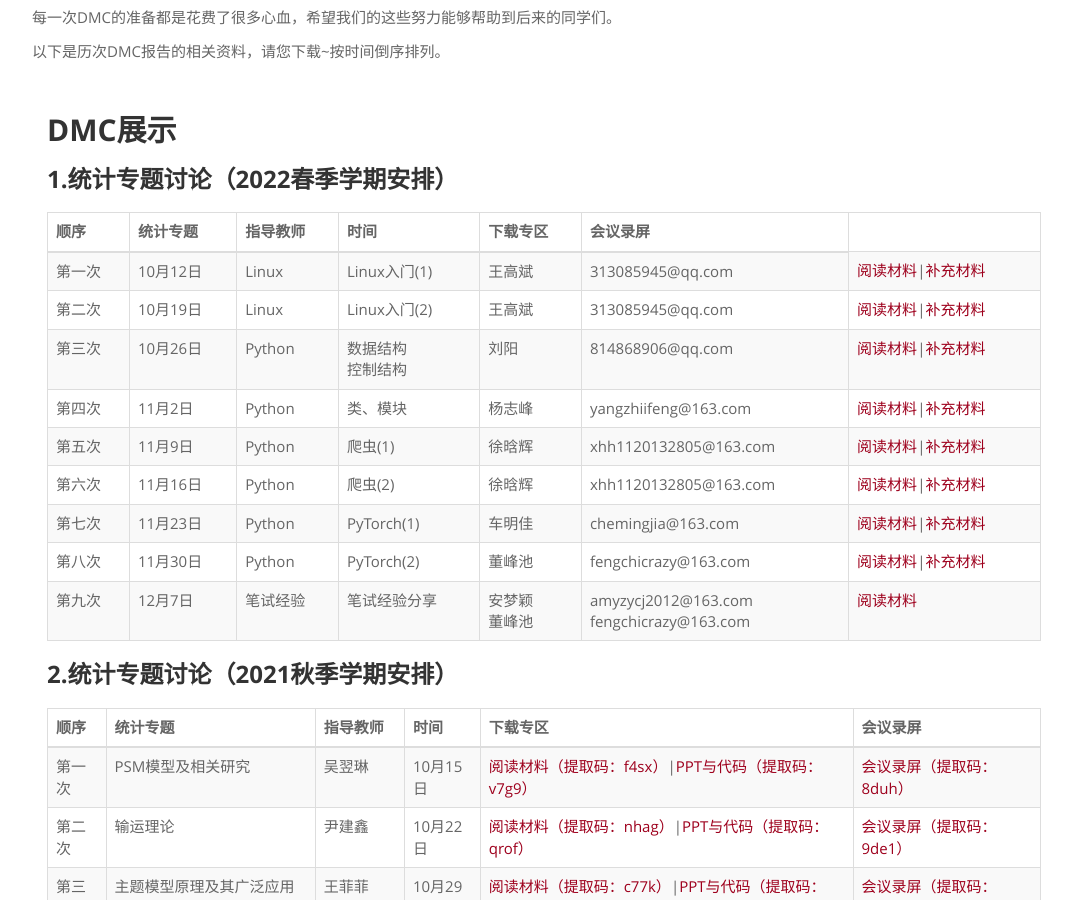
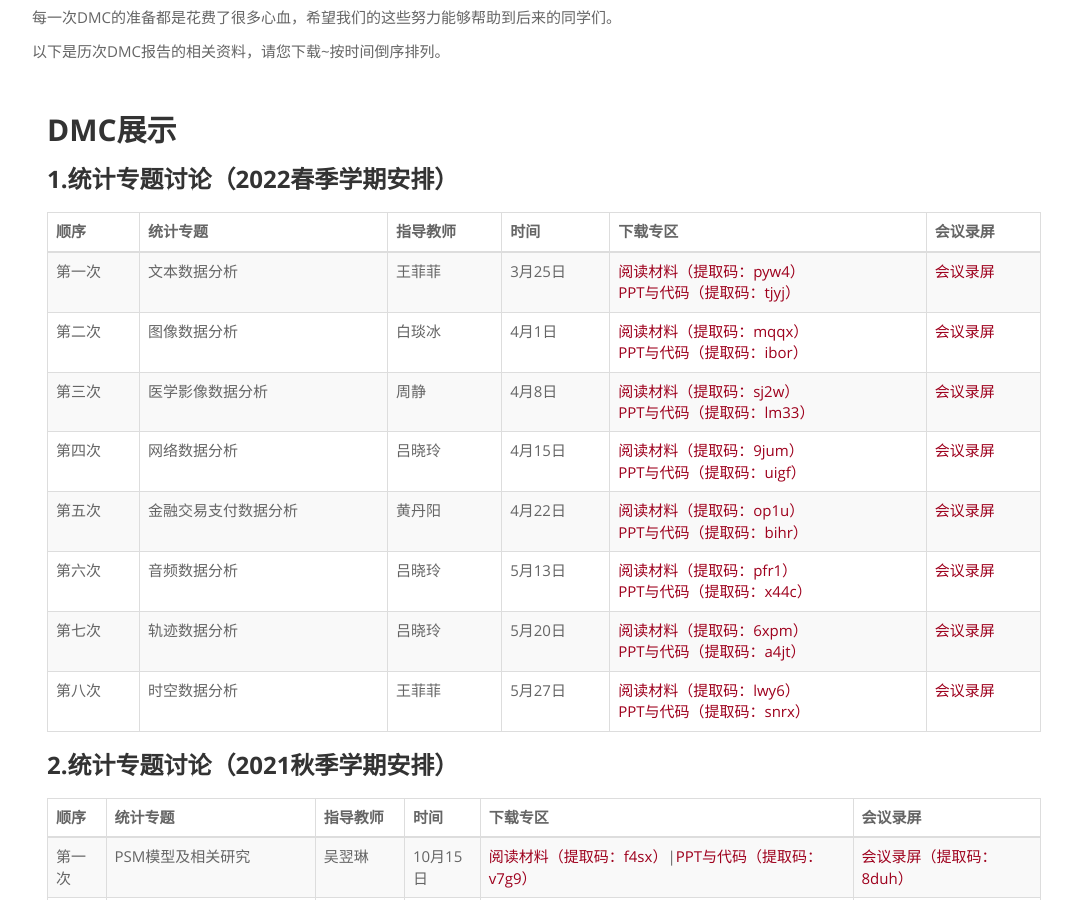
Before and after one commit to rucdmc/rucdmc.github.io, a Jekyll site: the page built from archive.html, in a window 1280 px wide and 900 px high, scrolled down 204 px. Shown: the whole window, without its empty margins (96-1168 px from the left). Built offline with Jekyll 4.4.1, drawn with Linux system fonts in a browser that asks for light colours.

Commit message:
Update archive.html

```diff
--- a/archive.html
+++ b/archive.html
@@ -33,87 +33,72 @@ layout: default
      <tbody>
  	<tr>
             <td>第一次</td>
-            <td>10月12日</td>
-            <td>Linux</td>
-            <td>Linux入门&#40;1&#41;</td>
-            <td>王高斌</td>
-            <td>313085945@qq.com</td>
-            <td><a href="http://pan.baidu.com/s/1i4NVQfj">阅读材料</a>|<a href="http://pan.baidu.com/s/1bpMxkj9">补充材料</a></td>
+            <td>文本数据分析</td>
+            <td>王菲菲</td>
+            <td>3月25日</td>
+            <td><a href="https://pan.baidu.com/s/1R8UI1hGWEa8ZaNWw_894lQ?pwd=pyw4">阅读材料（提取码：pyw4）</a><br /><a href="https://pan.baidu.com/s/1ghZytZiGULQNHrfoMXhQyg?pwd=tjyj">PPT与代码（提取码：tjyj）</a></td>
+            <td><a href="https://meeting.tencent.com/v2/cloud-record/share?id=6a9447b5-2d77-47f9-b73d-fdaeaba04384&from=3">会议录屏</a></td>
  </tr>
         <tr>
             <td>第二次</td>
-            <td>10月19日</td>
-            <td>Linux</td>
-            <td>Linux入门&#40;2&#41;</td>
-            <td>王高斌</td>
-            <td>313085945@qq.com</td>
-            <td><a href="http://pan.baidu.com/s/1qX8jaEC">阅读材料</a>|<a href="http://pan.baidu.com/s/1mighwEW">补充材料</a></td>
+            <td>图像数据分析</td>
+            <td>白琰冰</td>
+            <td>4月1日</td>
+            <td><a href="https://pan.baidu.com/s/1sv2zEDaYoDZm1G2Rqmm9Rw?pwd=mqqx">阅读材料（提取码：mqqx）</a><br /><a href="https://pan.baidu.com/s/1lwyXEodyDIZulSM5MmfWKA?pwd=ibor">PPT与代码（提取码：ibor）</a></td>
+            <td><a href="https://meeting.tencent.com/user-center/shared-record-info?id=25facfd3-9d6e-46e7-a671-fefd1cdf361f&from=3">会议录屏</a></td>
  </tr>
         <tr>
             <td>第三次</td>
-            <td>10月26日</td>
-            <td>Python</td>
-            <td>数据结构<br>控制结构</td>
-            <td>刘阳</td>
-            <td>814868906@qq.com</td>
-            <td><a href="http://pan.baidu.com/s/1hrG6UKc">阅读材料</a>|<a href="http://pan.baidu.com/s/1pLdZ8Av">补充材料</a></td>
+            <td>医学影像数据分析</td>
+            <td>周静</td>
+            <td>4月8日</td>
+            <td><a href="https://pan.baidu.com/s/12cqeaa52AO4I__IAAqUi2w?pwd=sj2w">阅读材料（提取码：sj2w）</a><br /><a href="https://pan.baidu.com/s/1z4H8JXHFVPyQVp8jf_YUow?pwd=lm33">PPT与代码（提取码：lm33）</a></td>
+            <td><a href="https://meeting.tencent.com/v2/cloud-record/share?id=a0eb660b-6437-415f-af1b-0ef702f8904a&from=3">会议录屏</a></td>
  </tr>
         <tr>
             <td>第四次</td>
-            <td>11月2日</td>
-            <td>Python</td>
-            <td>类、模块</td>
-            <td>杨志峰</td>
-            <td>yangzhiifeng@163.com</td>
-            <td><a href="http://pan.baidu.com/s/1boGH6oB">阅读材料</a>|<a href="http://pan.baidu.com/s/1nv0yuoh">补充材料</a></td>
+            <td>网络数据分析</td>
+            <td>吕晓玲</td>
+            <td>4月15日</td>
+            <td><a href="https://pan.baidu.com/s/1P3sx6l-hvyVY9Slr2-mm9A?pwd=9jum">阅读材料（提取码：9jum）</a><br /><a href="https://pan.baidu.com/s/1wM3HN7FnbYG75JPzLw_eyA?pwd=uigf">PPT与代码（提取码：uigf）</a></td>
+            <td><a href="https://meeting.tencent.com/v2/cloud-record/share?id=c98aad72-97fb-4b05-9bef-6b62a4a3de28&from=3">会议录屏</a></td>
  </tr>
          <tr>
             <td>第五次</td>
-            <td>11月9日</td>
-            <td>Python</td>
-            <td>爬虫&#40;1&#41;</td>
-            <td>徐晗辉</td>
-            <td>xhh1120132805@163.com</td>
-            <td><a href="http://pan.baidu.com/s/1boVBD07">阅读材料</a>|<a href="http://pan.baidu.com/s/1bKOymE">补充材料</a></td>
+            <td>金融交易支付数据分析</td>
+            <td>黄丹阳</td>
+            <td>4月22日</td>
+            <td><a href="https://pan.baidu.com/s/1PUcOP5tQUt892JKq4tk2dg?pwd=op1u">阅读材料（提取码：op1u）</a><br /><a href="https://pan.baidu.com/s/1luRFmwVuMv9LWhh1d-1BHA?pwd=bihr">PPT与代码（提取码：bihr）</a></td>
+            <td><a href="https://meeting.tencent.com/v2/cloud-record/share?id=d51ac7e3-c02f-44fc-80cc-1e5e2095ec3f&from=3">会议录屏</a></td>
  </tr>
         <tr>
             <td>第六次</td>
-            <td>11月16日</td>
-            <td>Python</td>
-            <td>爬虫&#40;2&#41;</td>
-            <td>徐晗辉</td>
-            <td>xhh1120132805@163.com</td>
-            <td><a href="http://pan.baidu.com/s/1jIP7VMI">阅读材料</a>|<a href="http://pan.baidu.com/s/1kUHixXP">补充材料</a></td>
+            <td>音频数据分析</td>
+            <td>吕晓玲</td>
+            <td>5月13日</td>
+            <td><a href="https://pan.baidu.com/s/1Ms-VHgiUCdqVUeQu84-h8Q?pwd=pfr1">阅读材料（提取码：pfr1）</a><br /><a href="https://pan.baidu.com/s/1ZW4hDj5H7NY86nEDV90JKg?pwd=x44c">PPT与代码（提取码：x44c）</a></td>
+            <td><a href="https://meeting.tencent.com/v2/cloud-record/share?id=2b718bc6-93d8-4ca5-a5a4-cdf7de761530&from=3">会议录屏</a></td>
  </tr>
         <tr>
             <td>第七次</td>
-            <td>11月23日</td>
-            <td>Python</td>
-            <td>PyTorch&#40;1&#41;</td>
-            <td>车明佳</td>
-            <td>chemingjia@163.com</td>
-            <td><a href="http://pan.baidu.com/s/1nuAsAJR">阅读材料</a>|<a href="http://pan.baidu.com/s/1skPd77B">补充材料</a></td>
+            <td>轨迹数据分析</td>
+            <td>吕晓玲</td>
+            <td>5月20日</td>
+            <td><a href="https://pan.baidu.com/s/1kFeZG0BT4GZ-ulGfzSOJ3g?pwd=6xpm">阅读材料（提取码：6xpm）</a><br /><a href="https://pan.baidu.com/s/16FrTznP6-NycOwtqeoWnjg?pwd=a4jt">PPT与代码（提取码：a4jt）</a></td>
+            <td><a href="https://meeting.tencent.com/v2/cloud-record/share?id=22ecf088-f2b7-48f9-aaf4-390de80575fb&from=3">会议录屏</a></td>
  </tr>
         <tr>
             <td>第八次</td>
-            <td>11月30日</td>
-            <td>Python</td>
-            <td>PyTorch&#40;2&#41;</td>
-            <td>董峰池</td>
-            <td>fengchicrazy@163.com</td>
-            <td><a href="https://pan.baidu.com/s/1hsCgkiK">阅读材料</a>|<a href="https://pan.baidu.com/s/1i4LroSt">补充材料</a></td>
-        </tr>
-        <tr>
-            <td>第九次</td>
-            <td>12月7日</td>
-            <td>笔试经验</td>
-            <td>笔试经验分享</td>
-            <td>安梦颖<br>董峰池</td>
-            <td>amyzycj2012@163.com<br>fengchicrazy@163.com</td>
-            <td><a href="https://pan.baidu.com/s/1jHOD5fo">阅读材料</a></td>
+            <td>时空数据分析</td>
+            <td>王菲菲</td>
+            <td>5月27日</td>
+             <td><a href="https://pan.baidu.com/s/1ZrcRA-eM8e5Q3YjdOE4Qhw">阅读材料（提取码：lwy6）</a><br /><a href="https://pan.baidu.com/s/1ZiBGl3ebrVcI_-wVNx6hVQ">PPT与代码（提取码：snrx）</a></td>
+            <td><a href="https://meeting.tencent.com/v2/cloud-record/share?id=4f0c5561-00e2-4261-a56a-cd8de2cf2acc&from=3">会议录屏</a></td>
  </tr>
     </tbody>
 </table>
+
+
 
 
  <h3>2.统计专题讨论（2021秋季学期安排）</h3>
```
Lines whose indentation alone changed are shown as unchanged.
